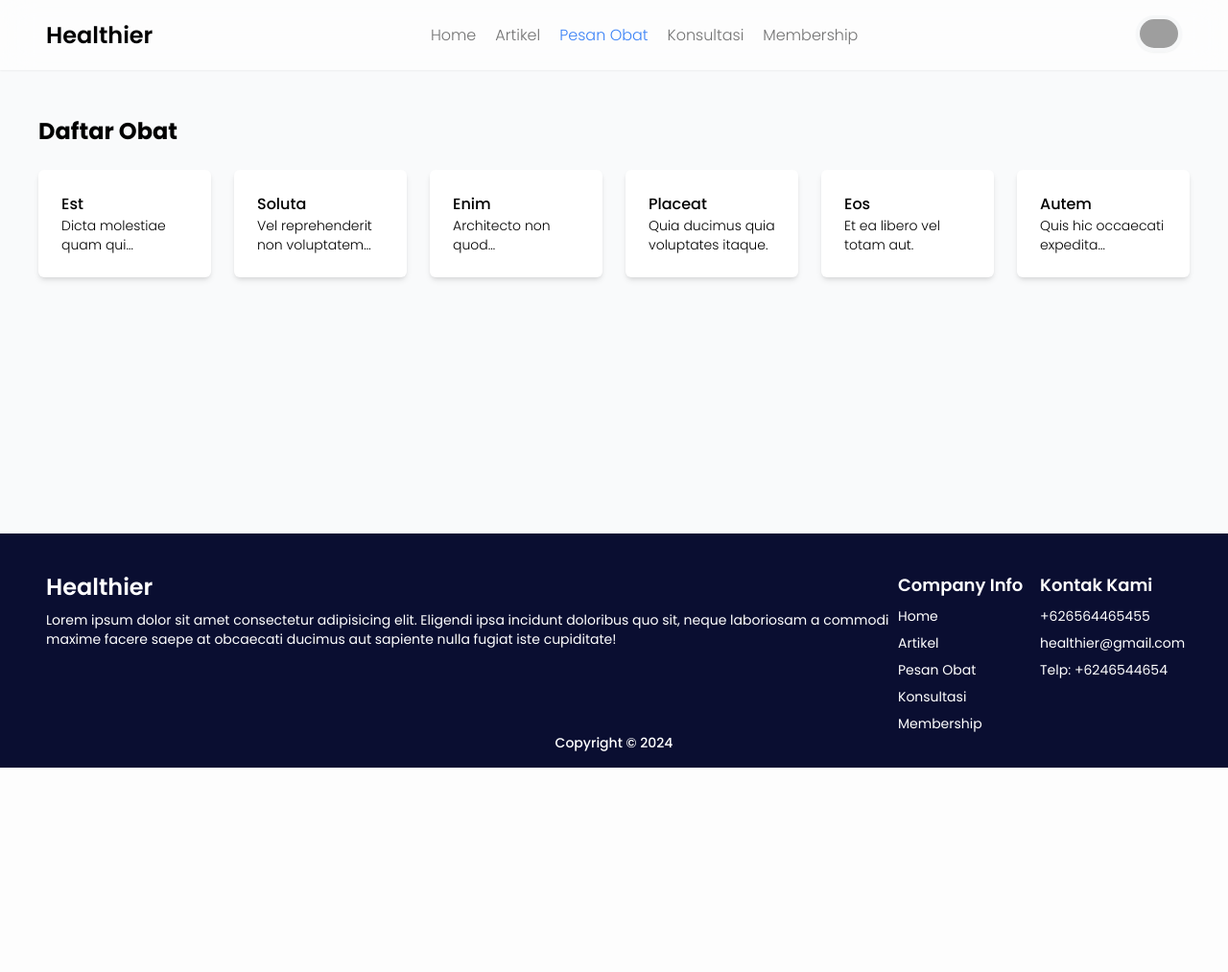
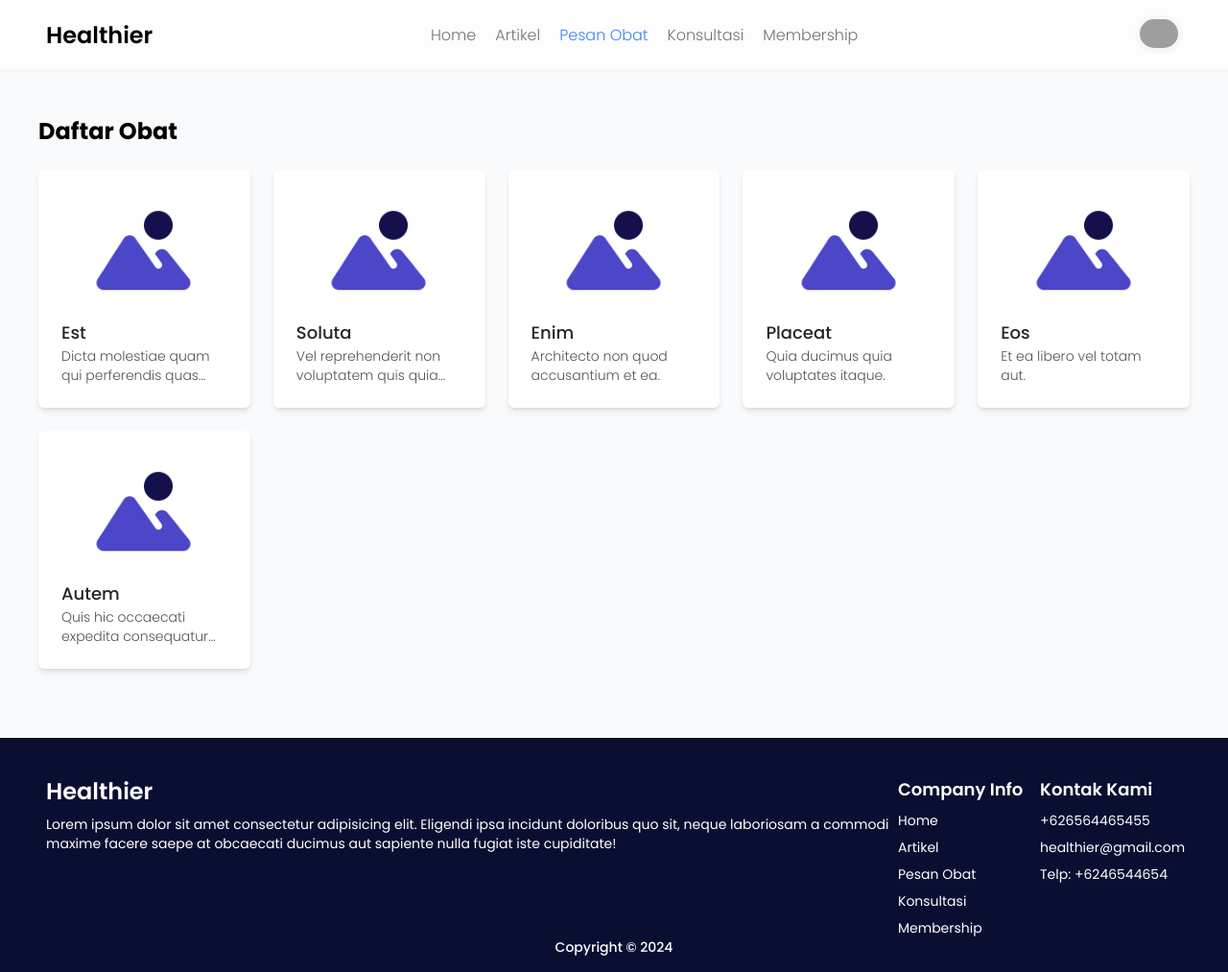
Before and after one commit to ardianilyas/healthier, a Laravel app: page /pesan in a window 1280 px wide. Shown: the whole page at 96% size. Before the commit the page ends 800 px from the top, so only its background shows below. Run offline with Laravel 12, Linux system fonts and the light colour scheme; a user stored in the database is signed in; data comes from the database, SQL or seed files in the repository; style sheets or scripts are compiled from the project's sources; grey boxes are pictures that could not be loaded.

Commit message:
add: image placeholder at pesan obat menu

```diff
--- a/resources/views/pesan/index.blade.php
+++ b/resources/views/pesan/index.blade.php
@@ -1,14 +1,20 @@
 <x-app-layout>
     <h1 class="text-2xl font-bold">Daftar Obat</h1>
 
-    <div class="my-6 grid grid-cols-1 md:grid-cols-2 lg:grid-cols-6 gap-6">
+    <div class="my-6 grid grid-cols-1 md:grid-cols-3 lg:grid-cols-5 gap-6">
         @foreach ($listObat as $obat)
             <x-card>
-                @if ($obat->image)
-                <img src="{{ asset('/storage/obat/'.$obat->image) }}" alt="{{ $obat->nama }}" width="100">
-                @endif
-                <p class="font-medium capitalize">{{ $obat->nama }}</p>
-                <p class="text-sm font-light line-clamp-2">{{ $obat->keterangan }}</p>
+                <a href="" class="hover:bg-gray-50">
+                    <div class="flex justify-center">
+                        @if ($obat->image)
+                        <img src="{{ asset('/storage/obat/'.$obat->image) }}" alt="{{ $obat->nama }}" width="120">
+                        @else
+                        <img src="{{ asset('image-placeholder.png') }}" width="120" alt="">
+                        @endif
+                    </div>
+                    <p class="mt-3 text-lg text-neutral-800 font-medium capitalize">{{ $obat->nama }}</p>
+                    <p class="text-sm text-neutral-600 font-light line-clamp-2">{{ $obat->keterangan }}</p>
+                </a>
             </x-card>
         @endforeach
     </div>
```
Also changed, not shown: public/image-placeholder.png (added).
